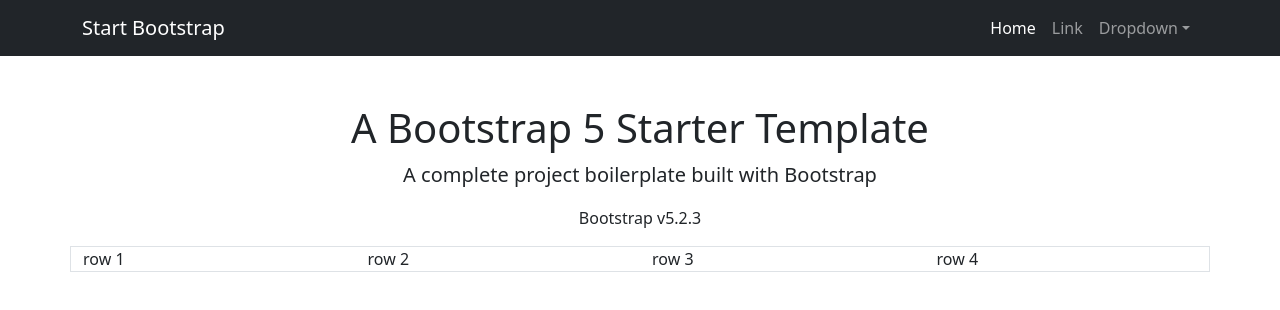
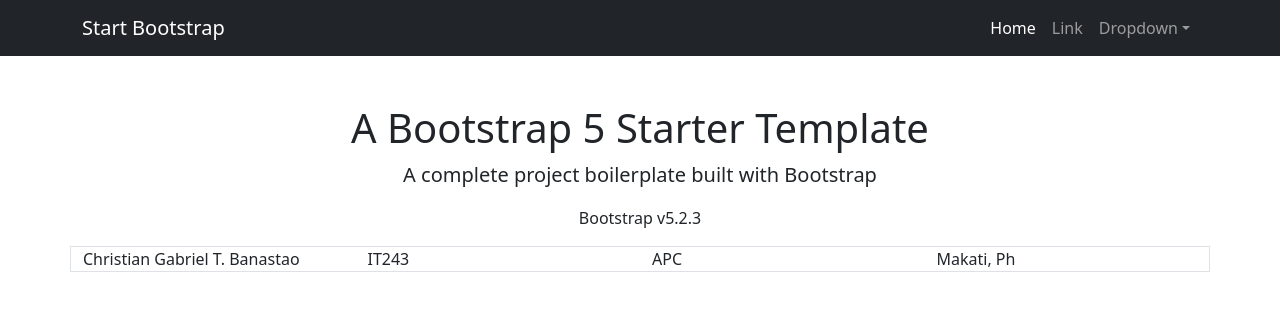
Before and after one commit to APCctbanastao/webprog-it243-bootstrap-template, a plain HTML site: page sb/index.html in a window 1280 px wide. Drawn offline with nearby package versions, Linux system fonts and the light colour scheme.

Commit message:
updated index with personal info

```diff
--- a/sb/index.html
+++ b/sb/index.html
@@ -45,10 +45,10 @@
 
         <div class="container challenge">
             <div class="row border">
-                <div class="col-12 col-sm-6 col-md-6 col-lg-3 col-xl-3">row 1</div>
-                <div class="col-12 col-sm-6 col-md-6 col-lg-9 col-xl-3">row 2</div>
-                <div class="col-12 col-sm-6 col-md-6 col-lg-9 col-xl-3">row 3</div>
-                <div class="col-12 col-sm-6 col-md-6 col-lg-3 col-xl-3">row 4</div>
+                <div class="col-12 col-sm-6 col-md-6 col-lg-3 col-xl-3">Christian Gabriel T. Banastao</div>
+                <div class="col-12 col-sm-6 col-md-6 col-lg-9 col-xl-3">IT243</div>
+                <div class="col-12 col-sm-6 col-md-6 col-lg-9 col-xl-3">APC</div>
+                <div class="col-12 col-sm-6 col-md-6 col-lg-3 col-xl-3">Makati, Ph</div>
             </div>
         </div>
 
```
